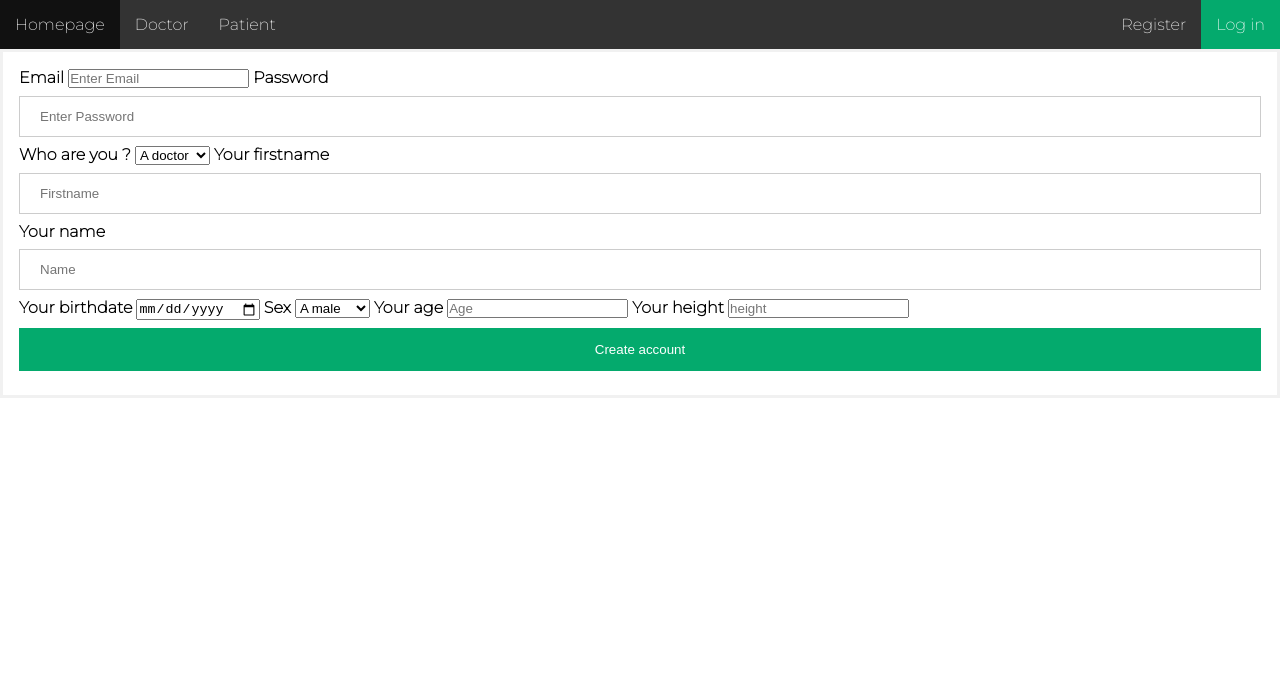
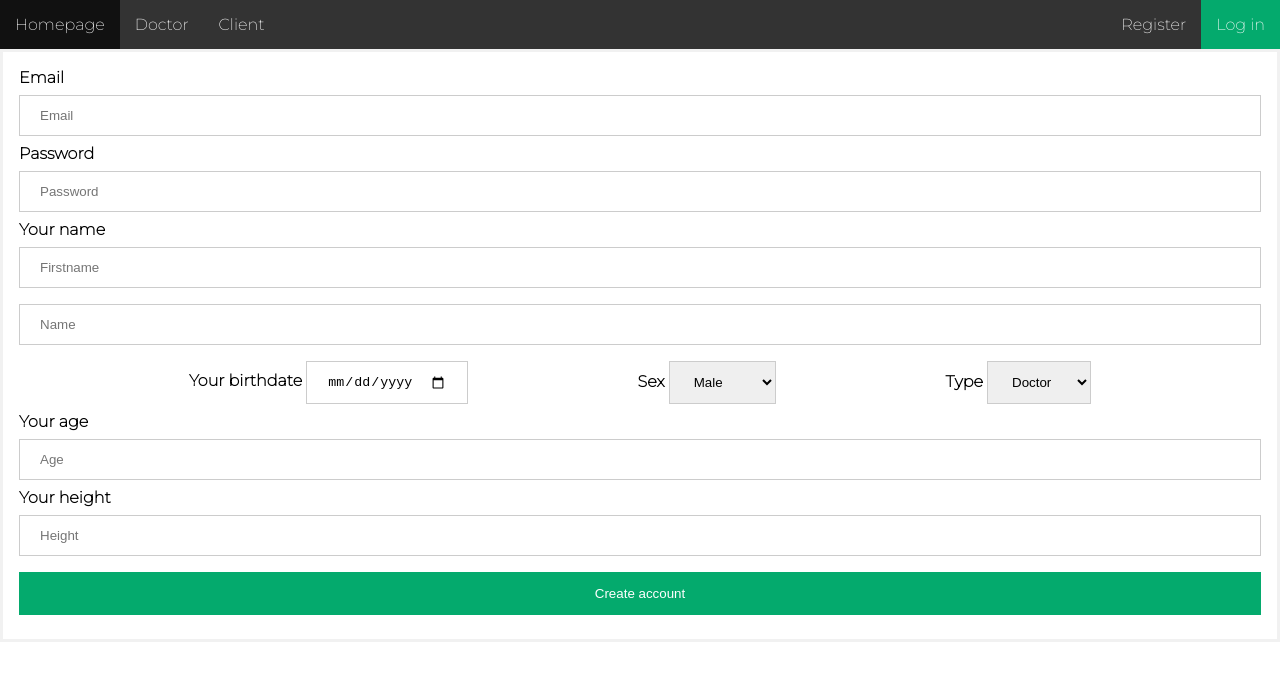
Before and after one commit to AdrienPhilippe/healthdata, a plain HTML site: page public_html/frontend/register.html in a window 1280 px wide. Drawn offline with Linux system fonts and the light colour scheme.

Commit message:
update form

```diff
--- a/public_html/frontend/css/style.css
+++ b/public_html/frontend/css/style.css
@@ -1,20 +1,43 @@
   body {
     font-family: 'Montserrat', sans-serif;
   }
+
+  header {
+    font-family: 'Montserrat', sans-serif;
+  }
+
 
   /* Bordered form */
   form {
     border: 3px solid #f1f1f1;
   }
 
+  .register_now{
+    text-align: center;
+  }
+
   /* Full-width inputs */
-  input[type=text], input[type=password] {
+  input[type=text], input[type=password], input[type=sex], input[type=email], input[type=number] {
     width: 100%;
     padding: 12px 20px;
     margin: 8px 0;
     display: inline-block;
     border: 1px solid #ccc;
     box-sizing: border-box;
+  }
+
+  #sex, #type, input[type=date]{
+    padding: 12px 20px;
+    margin: 8px 0;
+    display: inline-block;
+    border: 1px solid #ccc;
+    box-sizing: border-box;
+  }
+
+  .bloc{
+    justify-content: space-evenly;
+    display: flex;
+    align-items: center;
   }
 
   /* Set a style for all buttons */
--- a/public_html/frontend/register.html
+++ b/public_html/frontend/register.html
@@ -7,16 +7,16 @@
     <link rel="preconnect" href="https://fonts.gstatic.com" crossorigin>
     <link href="https://fonts.googleapis.com/css2?family=Montserrat:wght@200&display=swap" rel="stylesheet">
 </head>
-    <body>
+<header>
     <ul>
         <li><a href="homepage.html">Homepage</a></li>
         <li><a href="doctor_profile.html">Doctor</a>
             <ul>
                 <li><a href="doctor_profile.html">My profile</a></li>
-                    <li><a href="list_of_patients.html">My patients</a></li>
+                <li><a href="list_of_patients.html">My clients</a></li>
             </ul>
         </li>
-            <li><a href="patient_profile.html">Patient</a>
+        <li><a href="patient_profile.html">Client</a>
             <ul>
                 <li><a href="patient_profile.html">My profile</a></li>
                 <li><a href="patient_data.html">My data</a></li>
@@ -27,41 +27,48 @@
         <li style="float:right" class="active"><a href="login.html">Log in</a></li>
         <li style="float:right"><a href="register.html">Register</a></li>
     </ul>
-
+</header>
+<body>
 <form action="action_page.php" method="post">
     <div class="container">
     <label for="email"><b>Email</b></label>
-        <input type="email" placeholder="Enter Email" name="email" required>
+    <input type="email" placeholder="Email" name="email" required>
 
     <label for="pwd"><b>Password</b></label>
-        <input type="password" placeholder="Enter Password" name="pwd" required>
+    <input type="password" placeholder="Password" name="pwd" required>
 
-        <label for="type"><b>Who are you ?</b></label>
-        <select id="type" name="type" required>
-            <option value="doctor">A doctor</option>
-            <option value="patient">A patient</option>
-        </select>
-
-        <label for="firstname"><b>Your firstname</b></label>
+    <label for="firstname"><b>Your name</b></label>
     <input type="text" placeholder="Firstname" name="firstname" required>
 
-        <label for="name"><b>Your name</b></label>
+    <label for="name"></label>
     <input type="text" placeholder="Name" name="name" required>
 
+    <div class="bloc">
+        <div>
         <label for="birthdate"><b>Your birthdate</b></label>
         <input type="date" placeholder="Birthdate" name="birthdate" required>
-
+        </div>
+        <div>
         <label for="sex"><b>Sex</b></label>
         <select id="sex" name="sex" required>
-            <option value="M">A male</option>
-            <option value="F">A female</option>
+            <option value="M">Male</option>
+            <option value="F">Female</option>
         </select>
+        </div>
+        <div>
+        <label for="type"><b>Type</b></label>
+        <select id="type" name="type" required>
+            <option value="doctor">Doctor</option>
+            <option value="patient">Patient</option>
+        </select>
+        </div>
+    </div>
 
     <label for="age"><b>Your age</b></label>
     <input type="number" placeholder="Age" name="age" required>
 
     <label for="height"><b>Your height</b></label>
-        <input type="number" placeholder="height" name="height" required>
+    <input type="number" placeholder="Height" name="height" required>
 
     <button type="submit">Create account</button>
     </div>
```
Also changed, not shown: public_html/frontend/doctor_profile.html (+5 -3 lines), public_html/frontend/homepage.html (+5 -4 lines), public_html/frontend/list_of_patients.html (+5 -3 lines), public_html/frontend/login.html (+11 -11 lines), public_html/frontend/patient_add_data.html (+5 -3 lines), public_html/frontend/patient_data.html (+5 -3 lines), public_html/frontend/patient_profile.html (+5 -3 lines), public_html/frontend/sending_patient_message.html (+5 -3 lines), public_html/index.html (+3 -2 lines). Lines whose indentation alone changed are shown as unchanged.
